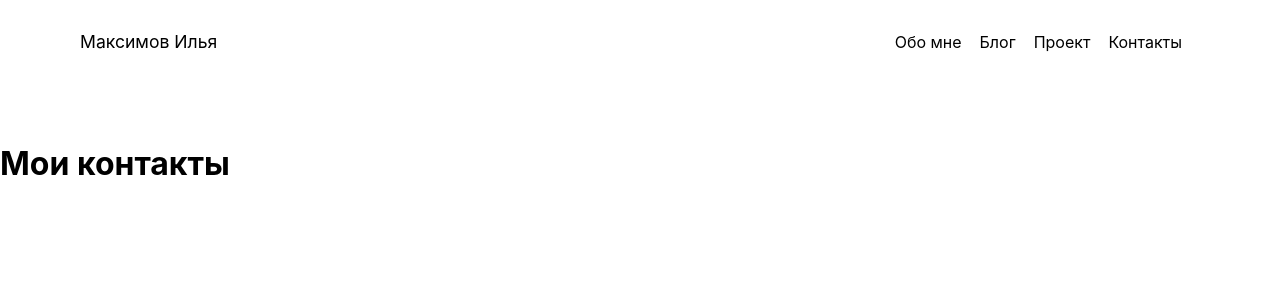
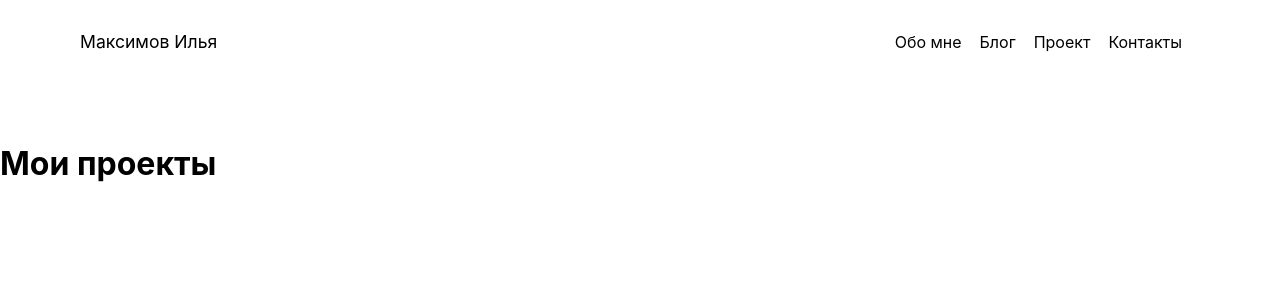
Before and after one commit to FlipiFloppy/svelte-test, a SvelteKit app: page /contacts in a window 1280 px wide. Shown: the top 300 px of the page. Built offline with nearby package versions, Linux system fonts and the light colour scheme.

Commit message:
zxcqweqeq

```diff
--- a/src/routes/contacts/+page.svelte
+++ b/src/routes/contacts/+page.svelte
@@ -1 +1 @@
-<h1>Мои контакты</h1>
+<h1>Мои проекты</h1>
--- a/src/routes/project/+page.svelte
+++ b/src/routes/project/+page.svelte
@@ -1 +1 @@
-<h1>Мои проекты</h1>
+<h1>Мои контакты</h1>
```
